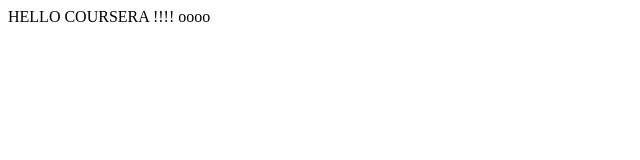
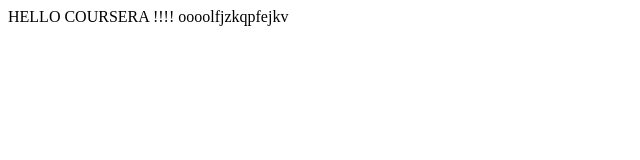
Before and after one commit to zei-ZZ/coursera-web, a plain HTML site: page site/index.html in a window 1280 px wide. Shown: the whole page, without its empty margins (0-640 px from the left). Drawn offline with Linux system fonts and the light colour scheme.

Commit message:
second addition

```diff
--- a/site/index.html
+++ b/site/index.html
@@ -6,6 +6,6 @@
 	<title> hello coursera !</title>
 </head>
 <body>
-HELLO COURSERA !!!! oooo
+HELLO COURSERA !!!! oooolfjzkqpfejkv
 </body>
 </html>
```
